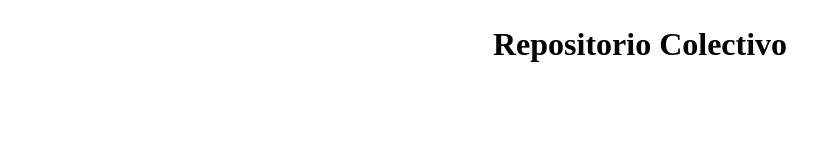
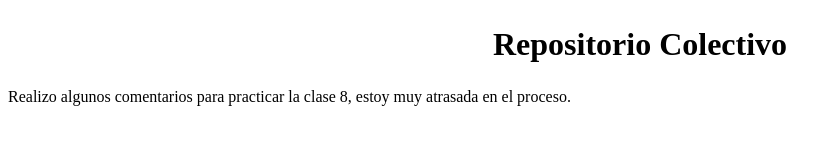
Before and after one commit to 0ka3ri/repo-colectivo, a plain HTML site: page index.html in a window 1280 px wide. Shown: the whole page, without its empty margins (0-840 px from the left). Drawn offline with Linux system fonts and the light colour scheme.

Commit message:
Agruegé texto al repositorio

```diff
--- a/index.html
+++ b/index.html
@@ -7,5 +7,6 @@
 </head>
 <body>
     <h1> Repositorio Colectivo</h1>
+    <p>Realizo algunos comentarios para practicar la clase 8, estoy muy atrasada en el proceso.</p>
 </body>
 </html>
```
